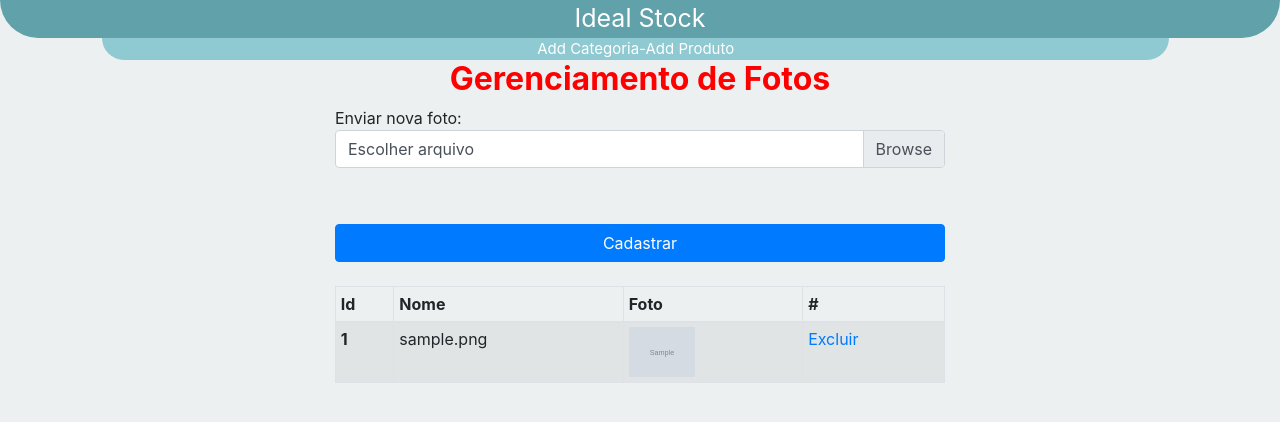
After one commit to GuztaJF-DS/Ideal-Stock, a PHP site: page /Admin/foto.php?foto=1 in a window 1280 px wide. The commit adds this page. Shown: the top 422 px of the page. Run offline with PHP 8.4, Linux system fonts and the light colour scheme; tables that the repository leaves empty hold one stand-in row (values such as "Sample post"); grey boxes marked "Sample" are stand-in pictures.

Commit message:
The Product Registration System, product categories and photos is now functional

```diff
--- a/Admin/conexao.php
+++ b/Admin/conexao.php
@@ -123,7 +123,23 @@
             alert("Erro ao excluir produto da categoria ".$GLOBALS['conexao']->error);
         }
     }
+    //fotos
 
+    function CadastrarFotos($nm_foto,$id_produto){
+    $sql='INSERT INTO tb_foto VALUES(null,"'.$nm_foto.'",'.$id_produto.');';
+    $res=$GLOBALS['conexao']->query($sql);
+    if($res){
+        alert("Capa cadastrada com sucesso");
+    }
+    else{
+        alert("Erro Ao Cadastrar Capa: \r\n".$GLOBALS['$conexao']->error);
+    }
+}
+function ListarFotos($id_produto){
+    $sql='SELECT * FROM tb_foto WHERE id_produto = '.$id_produto.';';
+    $res=$GLOBALS['conexao']->query($sql);
+    return $res;
+}
 
 
     //usuario
--- /dev/null
+++ b/Admin/foto.php
@@ -0,0 +1,87 @@
+<?php include('conexao.php');?>
+
+<!DOCTYPE html>
+<html lang="en">
+<head>
+  <meta charset="UTF-8">
+  <link rel="stylesheet" href="../Css/bootstrap.min.css" />
+  <link rel="stylesheet" href="../Css/style.css" />
+  <script defer src="./Js/jquery-3.3.1.min.js"></script>
+  <script defer src="./Js/script.js"></script>
+  <meta name="viewport" content="width=device-width, initial-scale=1.0">
+  <title>Gerenciamento de Fotos</title>
+</head>
+
+<style>
+h2{
+  color:red;
+  font-weight:bold;
+}
+</style>
+
+
+
+<body style="background-color: #ecf0f1">
+<div class="container-fluid">
+    <div class="row">
+      <div class="col-12 title_Bar"><a href="../stock.php"><font color=white>Ideal Stock</font></a></div>
+          <div class="col-10 Tool_Bar"><a href="categoria.php"><font color=white>Add Categoria</font></a>-<a href="produto.php"><font color=white>Add Produto</font></a></div>
+        <div class="col-md-6 col-sm-12 offset-md-3 offset-sm-0">
+        <h2>Gerenciamento de Fotos</h2>
+            <form action="foto.php?foto=<?php echo $_GET['foto'];?>" method="post" enctype="multipart/form-data">
+            <input type="hidden" name="id_produto" value="<?php echo $_GET['foto'];?>">
+            Enviar nova foto:<br>
+            <div class="input-group mb-3">
+                <input type="file" class="custom-file-input" id="Input" name="foto"value="foto"><br>
+                <label class="custom-file-label" for="Input">Escolher arquivo</label>
+                </div><br>
+                <input type="submit" class="btn btn-primary mt-3 btn-block" value="Cadastrar" name="Cadastrar">
+            </form>
+        </div>
+    </div>
+</div>
+
+</body>
+</html>
+<?php
+if(isset($_GET['foto'])){
+    if($_POST){
+        $foto='Image/Produto/'.$_FILES['foto']['name'];
+        $destino='../'.$foto;
+        $fotoTmp=$_FILES['foto']['tmp_name'];
+        if(move_uploaded_file($fotoTmp,$destino)){
+            CadastrarFotos($foto,$_POST['id_produto']);
+        }else{
+            Alert('não foi possivel cadastrar a foto');
+        }
+    }
+  }
+
+echo'
+<br>
+<div class="container-fluid">
+    <div class="row">
+        <div class="col-md-6 col-sm-12 offset-md-3 offset-sm-0">
+            <table class="table table-striped table tablel-hover table table-bordered table table-sm">
+                <thead>
+                    <tr>
+                        <th scope="col">Id</th>
+                        <th scope="col">Nome</th>
+                        <th scope="col">Foto</th>
+                        <th scope="col">#</th>
+                    <tr>
+                </thead>
+                <tbody>
+';
+$fotos=ListarFotos($_GET['foto']);
+      while($f=$fotos->fetch_array()){
+      echo'<tr>
+      <th scope="row">'.$f['cd_foto'].'</th>
+        <td>'.$f['nm_foto'].'</td>
+      <td><img src="../'.$f['nm_foto'].'" height="50px"></td>
+        <td>
+      <a href="?foto='.$_GET['foto'].'&excluir='.($f['cd_foto']).'">Excluir</a>
+        </td>
+      <tr>';
+}
+?>
--- a/Produto.php
+++ b/Produto.php
@@ -1,3 +1,4 @@
+<?php include('./Admin/conexao.php');?>
 <!DOCTYPE HTML>
 <html>
 <head>
@@ -14,7 +15,7 @@
     <div class="container-fluid">
       <div class="row">
           <div class="col-12 title_Bar"><a href="stock.php"><font color=white>Ideal Stock</font></a></div>
-          <div class="col-10 Tool_Bar">Barra de Ferramentas</div>
+          <div class="col-10 Tool_Bar"><a href="Admin/categoria.php"><font color=white>Add Categoria</font></a>-<a href="Admin/produto.php"><font color=white>Add Produto</font></a></div>
         </div>
       <div class="row mt-4">
         <div class="col-10 offset-1 Menu_base mt-2">
--- a/index.php
+++ b/index.php
@@ -74,7 +74,7 @@
           }
         }
         if($correct!=true){
-              echo("Login ou senha incorretos!");
+              alert("Login ou senha incorretos!");
             }
       }
     ?>
```
Also changed, not shown: Admin/categoria.php (+13 -8 lines), Admin/produto.php (+38 -34 lines), stock.php (+14 -6 lines).
